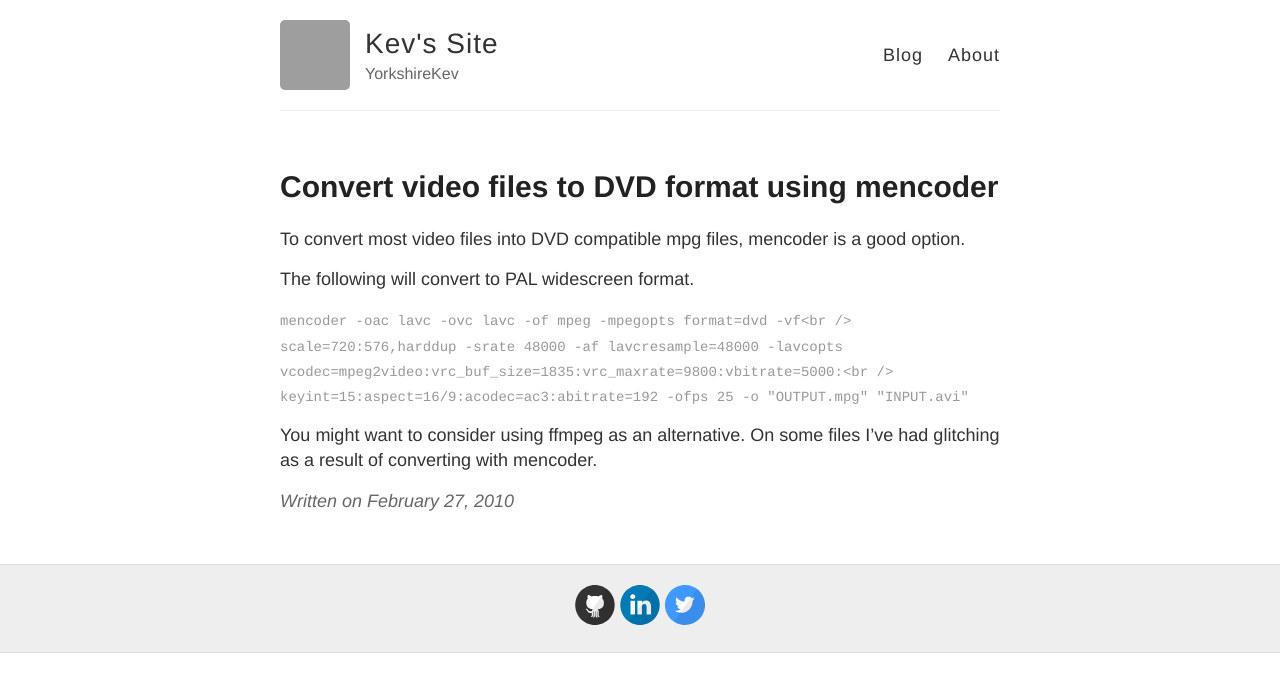
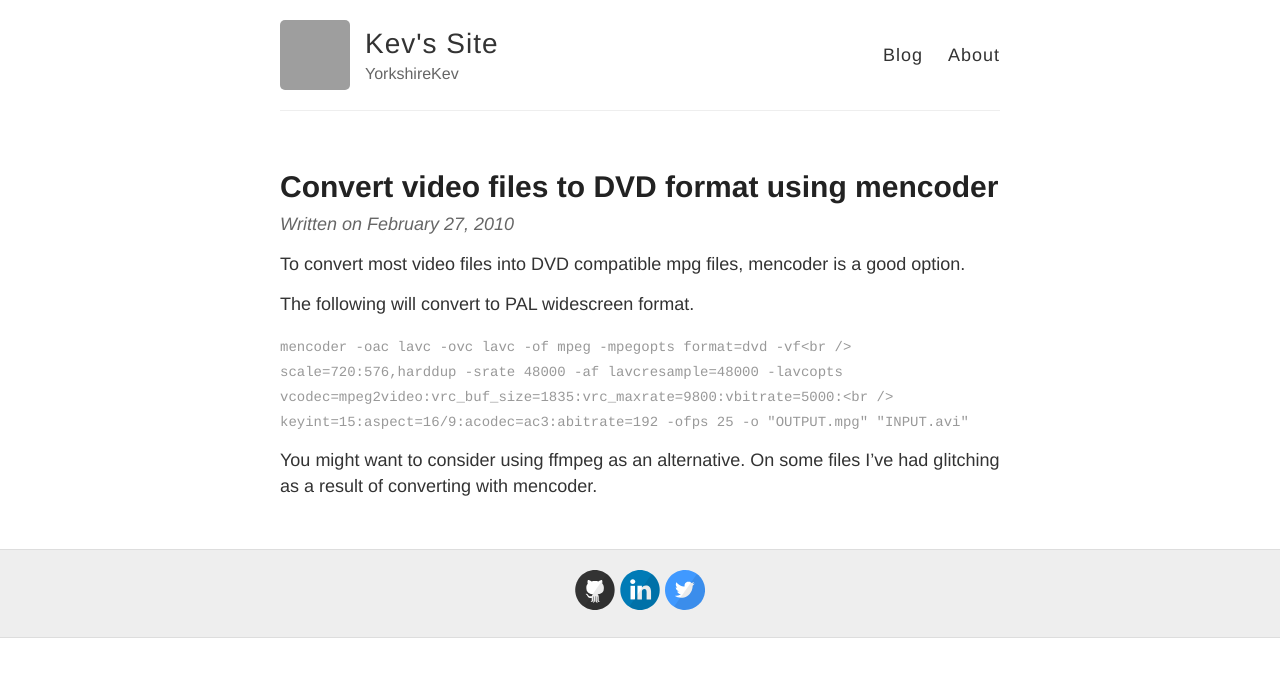
Before and after one commit to YorkshireKev/kevssite.com-jekyll-version, a Jekyll site: the page built from _posts/2010-02-27-convert-video-files-to-dvd-format-using-mencoder.md, in a window 1280 px wide. Shown: the top 692 px of the page. Built offline with Jekyll 4.4.1, drawn with Linux system fonts in a browser that asks for light colours; comment, search, counter and statistics services are not loaded; grey boxes are pictures that could not be loaded.

Commit message:
Move post written date to top of post

```diff
--- a/_layouts/default.html
+++ b/_layouts/default.html
@@ -7,7 +7,7 @@
 
     <title>{% if page.title %}{{ page.title }} – {% endif %}{{ site.name }} – {{ site.description }}</title>
 
-    <meta name="author" content="{{ site.name }}" />
+    <meta name="author" content="Kevin Ellis" />
     <meta name="description" content="{{ site.description }}">
 
     <!--[if lt IE 9]>
@@ -17,7 +17,6 @@
     <link rel="stylesheet" type="text/css" href="{{ site.baseurl }}/style.css" />
     <link rel="alternate" type="application/rss+xml" title="{{ site.name }} - {{ site.description }}" href="{{ site.baseurl }}/feed.xml" />
 
-    <!-- Created with Jekyll Now - http://github.com/barryclark/jekyll-now -->
   </head>
 
   <body>
--- a/_layouts/post.html
+++ b/_layouts/post.html
@@ -4,7 +4,9 @@ layout: default
 
 <article class="post">
   <h1>{{ page.title }}</h1>
-
+    <div class="date">
+    Written on {{ page.date | date: "%B %e, %Y" }}
+  </div>
 <script async src="//pagead2.googlesyndication.com/pagead/js/adsbygoogle.js"></script>
 <ins class="adsbygoogle"
      style="display:block"
@@ -19,9 +21,5 @@ layout: default
     {{ content }}
   </div>
 
-  <div class="date">
-    Written on {{ page.date | date: "%B %e, %Y" }}
-  </div>
-
   {% include disqus.html disqus_identifier=page.disqus_identifier %}
 </article>
--- a/style.scss
+++ b/style.scss
@@ -46,6 +46,7 @@ h1, h2, h3, h4, h5, h6 {
 
 h1 {
   font-size: 30px;
+  margin-bottom: 0;
   a {
     color: inherit;
   }
@@ -113,6 +114,7 @@ img {
 .date {
   font-style: italic;
   color: $gray;
+  margin-bottom: 15px;
 }
 
 // Specify the color of the selection
```
